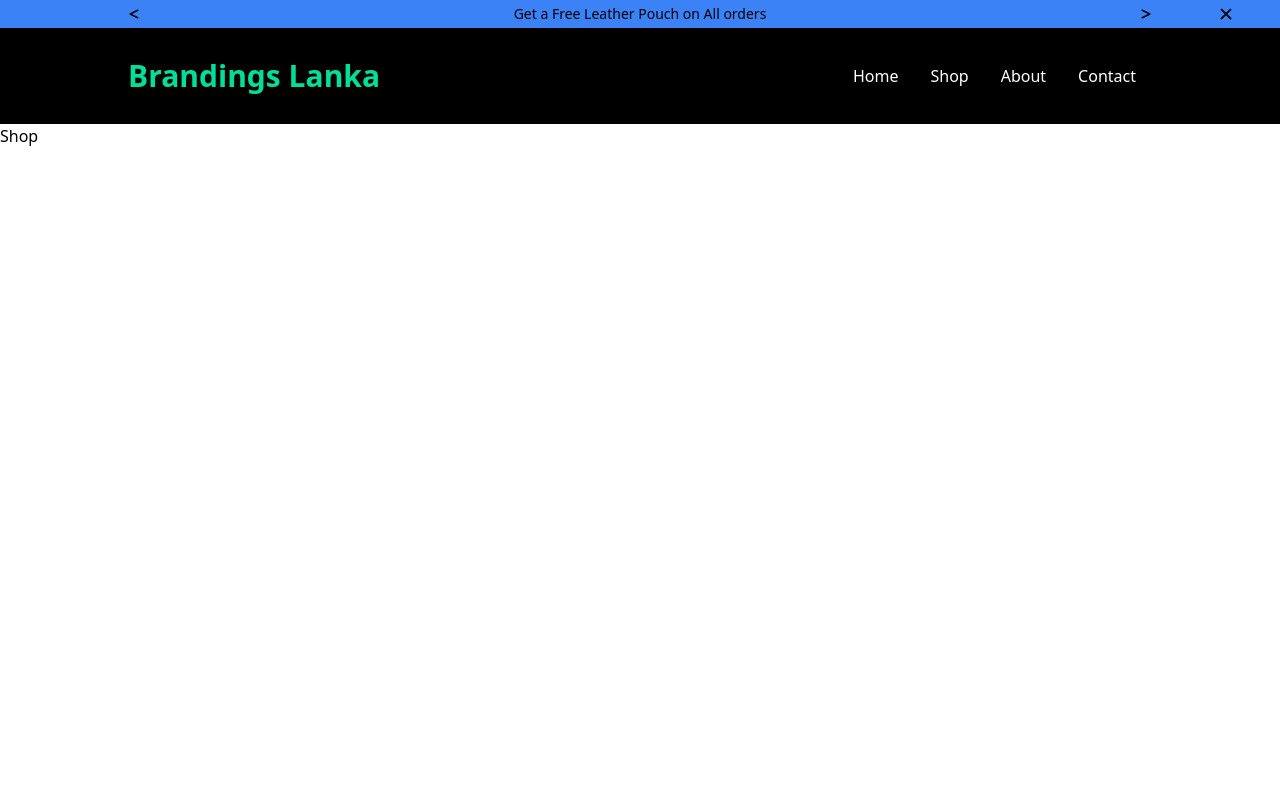
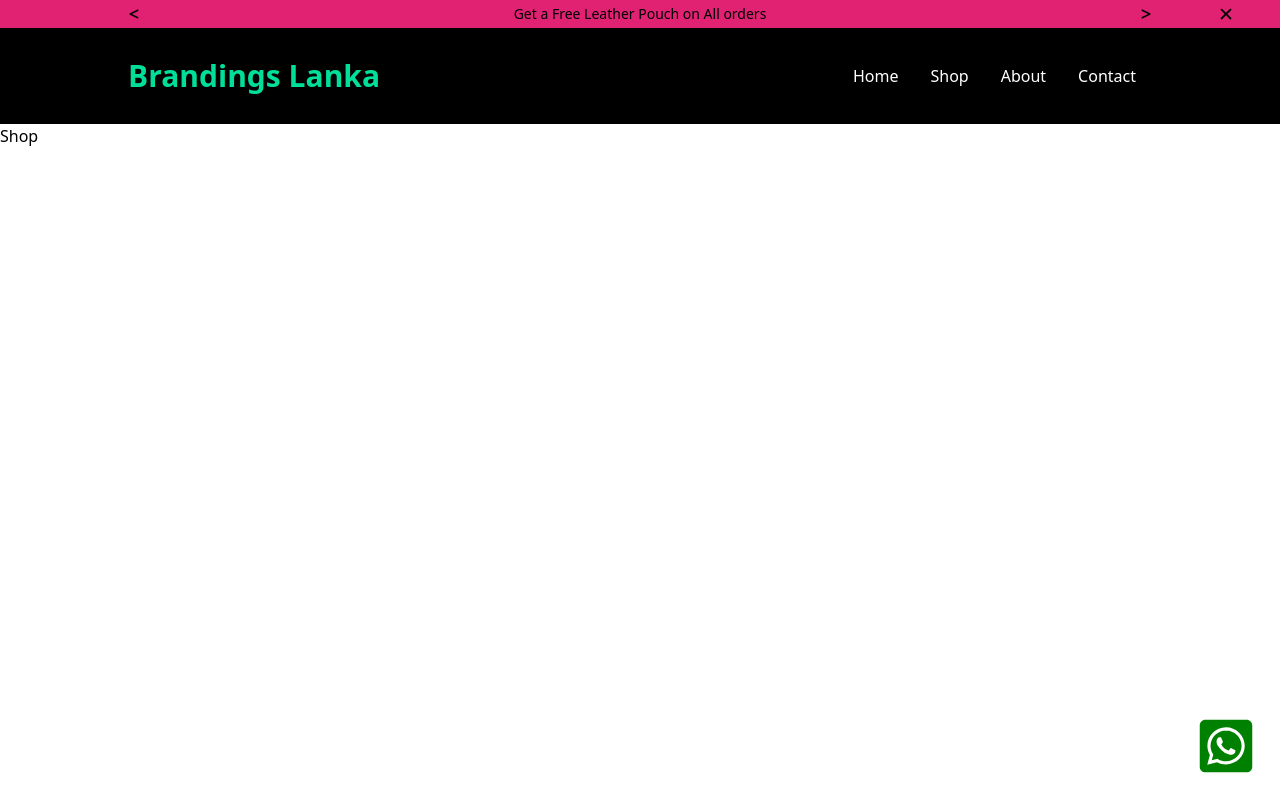
Before and after one commit to MusarrafAM/Brandings-Lanka, a React (Create React App) app: page /shop in a window 1280 px wide. Shown: the top 800 px of the page. Built offline with nearby package versions, Linux system fonts and the light colour scheme.

Commit message:
added whats app feature

```diff
--- a/src/components/Layout.jsx
+++ b/src/components/Layout.jsx
@@ -2,6 +2,7 @@ import Navbar from "./Navbar";
 import Footer from "./Footer";
 import TopCarousel from "./TopCarousel";
 import { Outlet } from "react-router-dom";
+import WhatsApp from "./WhatsApp";
 
 const Layout = () => {
   return (
@@ -9,6 +10,7 @@ const Layout = () => {
       <TopCarousel />
       <Navbar />
       <Outlet /> {/* This is where the page content will be rendered */}
+      <WhatsApp />
       <Footer />
     </div>
   );
--- a/src/components/TopCarousel.js
+++ b/src/components/TopCarousel.js
@@ -36,7 +36,7 @@ const TopCarousel = () => {
   return (
     <>
       {isVisible && (
-        <div className="bg-blue-500 px-2 lg:px-[10%] flex justify-between items-center relative">
+        <div className="top-Carousel px-2 lg:px-[10%] flex justify-between items-center relative">
           {/* Left Button (Previous) */}
           <button onClick={handlePrev}>
             <FaLessThan size={12} />
--- /dev/null
+++ b/src/components/WhatsApp.jsx
@@ -0,0 +1,27 @@
+import { FaWhatsappSquare } from "react-icons/fa";
+
+const WhatsApp = () => {
+  const whatsAppStyle = { color: "green", fontSize: "60px" };
+  const phoneNumber = "94720126063";
+
+  return (
+    <div className="fixed bottom-6 right-6 z-50 flex group">
+      <a
+        href={`https://wa.me/${phoneNumber}`}
+        target="_blank"
+        rel="noopener noreferrer"
+        className="flex items-center"
+      >
+        <h5 className="whatsAppText text-sm text-white bg-green-500 rounded-lg py-1 px-2 mr-2  group-hover:block pr-4 my-auto">
+          WhatsApp Us
+        </h5>
+        <FaWhatsappSquare
+          style={whatsAppStyle}
+          className="cursor-pointer duration-200"
+        />
+      </a>
+    </div>
+  );
+};
+
+export default WhatsApp;
--- a/src/index.css
+++ b/src/index.css
@@ -2,6 +2,37 @@
 @tailwind components;
 @tailwind utilities;
 
+.whatsAppText {
+  display: none;
+}
+
+@keyframes gradientAnimation {
+  0% {
+    background: #f80759; /* Start with the first color */
+  }
+  50% {
+    background: #bc4e9c; /* Change to the second color */
+  }
+  100% {
+    background: #f80759; /* Return to the first color */
+  }
+}
+
+.top-Carousel {
+  background: #bc4e9c; /* Fallback for old browsers */
+  background: -webkit-linear-gradient(
+    to right,
+    #f80759,
+    #bc4e9c
+  ); /* Chrome 10-25, Safari 5.1-6 */
+  background: linear-gradient(
+    to right,
+    #f80759,
+    #bc4e9c
+  ); /* W3C, IE 10+/ Edge, Firefox 16+, Chrome 26+, Opera 12+, Safari 7+ */
+  animation: gradientAnimation 5s ease infinite; /* Adjust duration and timing function as needed */
+}
+
 /* .my-container {
 
 } */
```
